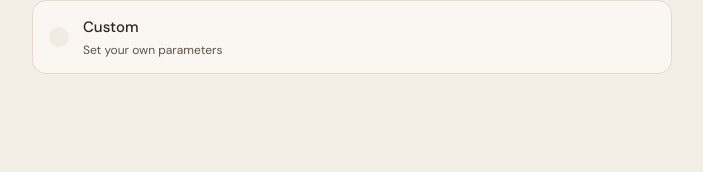
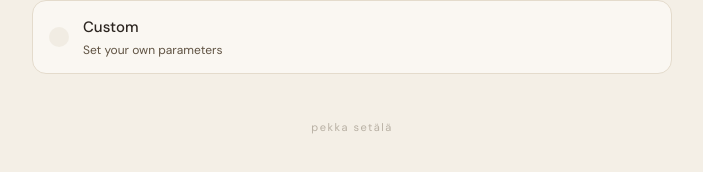
Before and after one commit to PekkaSetala/gongfucha.app, a Next.js app: page / in a window 1280 px wide. Shown: the part 964-1136 px from the top of the page, without its empty margins (288-991 px from the left). Before the commit the page ends 1102 px from the top, so only its background shows below. Built offline with nearby package versions, Linux system fonts and the light colour scheme; no server answers.

Commit message:
feat: add maker's mark footer with contact link
Co-Authored-By: Claude Opus 4.6 (1M context) <noreply@anthropic.com>

```diff
--- a/src/app/page.tsx
+++ b/src/app/page.tsx
@@ -171,7 +171,16 @@ export default function Home() {
                 onAIBrew={handleAIBrew}
               />
             </div>
-            <div className="h-16" />
+            <footer className="px-5 pt-10 pb-14 text-center">
+              <a
+                href="https://pekkasetala.carrd.co/"
+                target="_blank"
+                rel="noopener noreferrer"
+                className="text-[11px] text-tertiary/40 tracking-[1.5px] lowercase hover:text-tertiary/60 transition-colors duration-200"
+              >
+                pekka setälä
+              </a>
+            </footer>
           </div>
         </main>
       </div>
```
